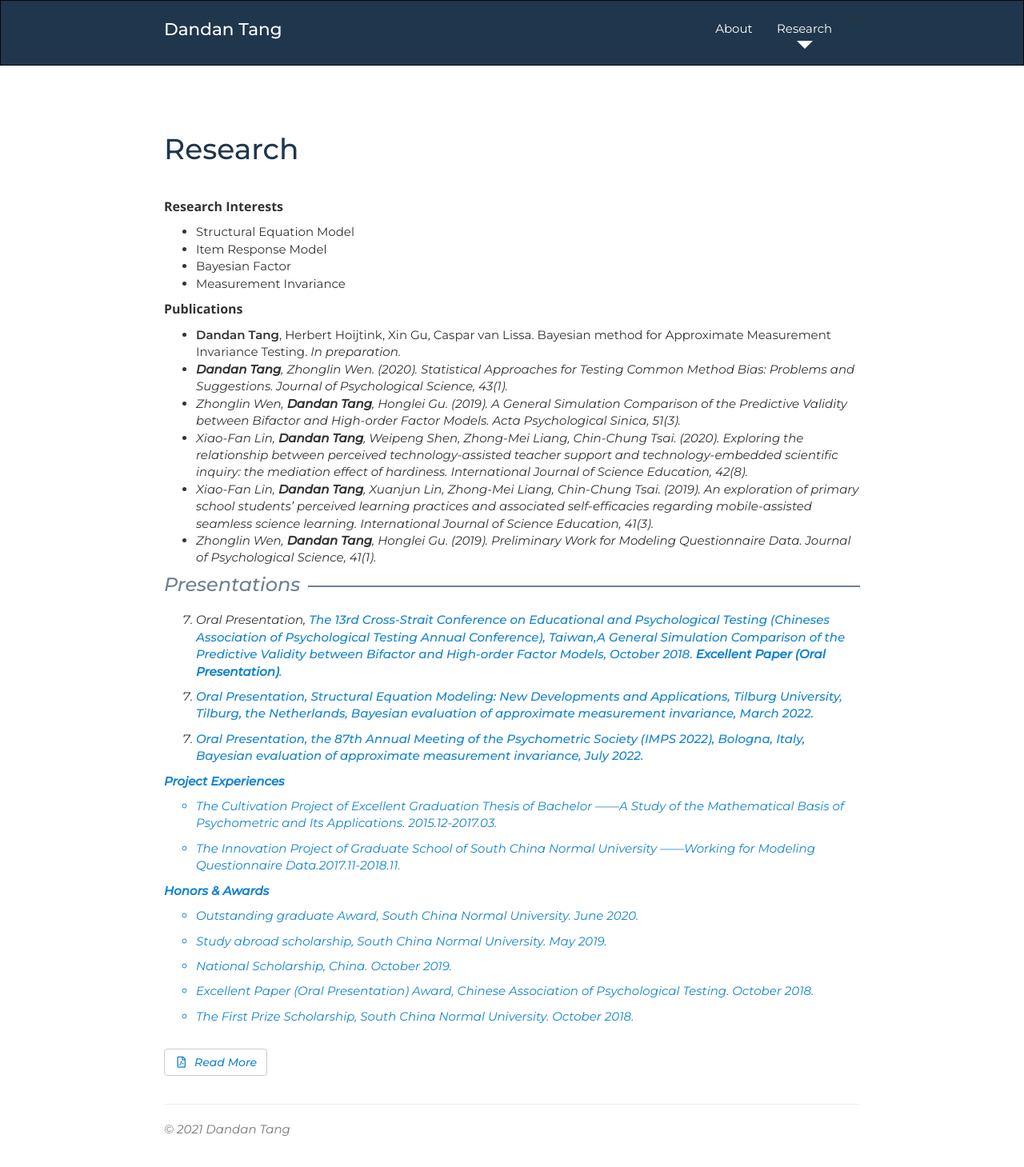
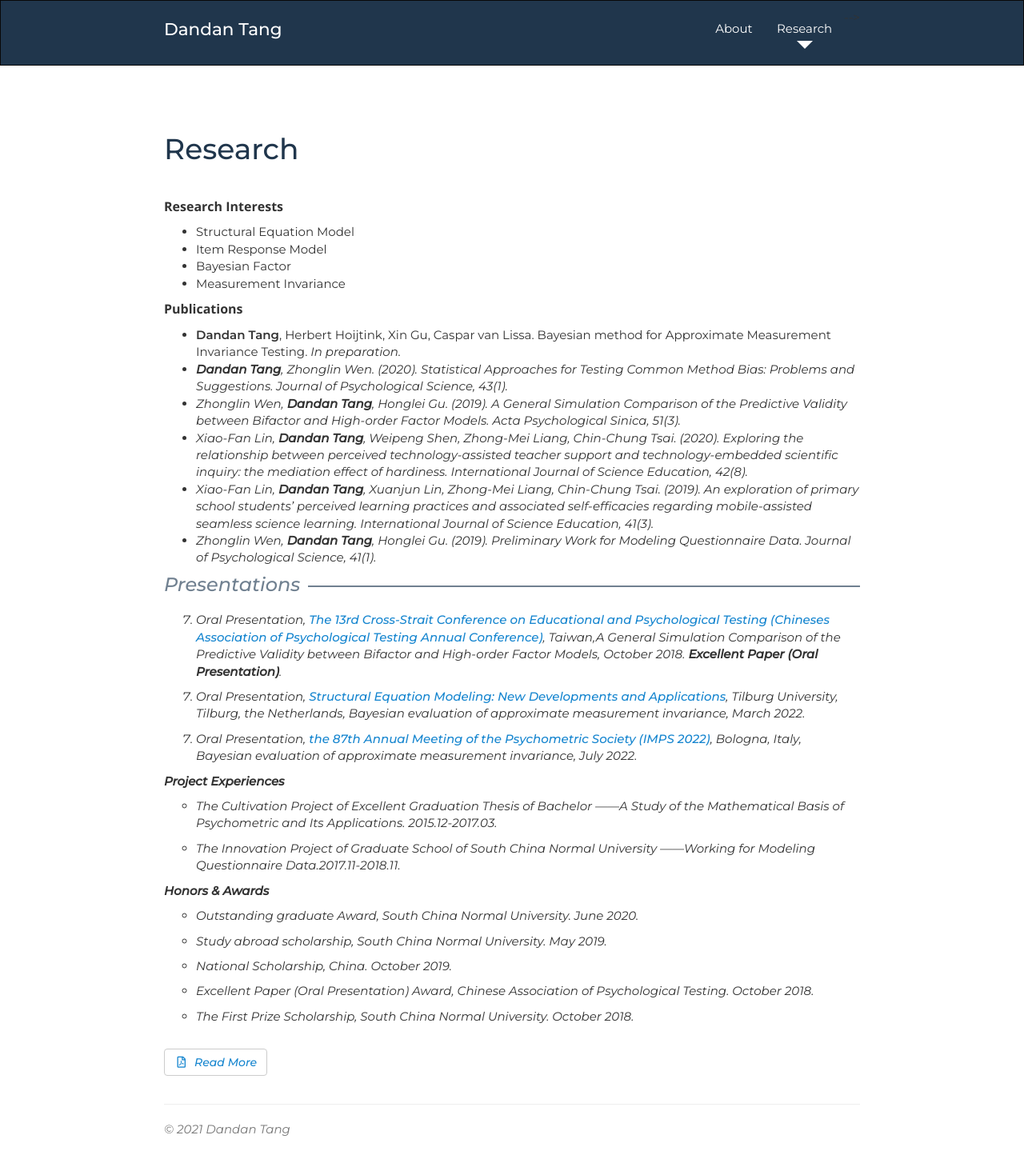
Before and after one commit to Tang-Lynn/tang-lynn.github.io, a Jekyll site: the page research.html, which Jekyll copies as it is, in a window 1280 px wide. Shown: the whole page at 80% size. Built offline with Jekyll 4.4.1, drawn with Linux system fonts in a browser that asks for light colours; nearby versions of some CDN libraries; a style sheet for code colours, icons or effects is not loaded; part of the change alters nothing that is shown.

```diff
--- a/research.html
+++ b/research.html
@@ -119,9 +119,9 @@
 
             <!--<ul class="push-down-1">-->
 	    <ol>
-               <li value="7">Oral Presentation, <a href="https://csept2018.weebly.com/"> The 13rd Cross-Strait Conference on Educational and Psychological Testing (Chineses Association of Psychological Testing Annual Conference), Taiwan,A General Simulation Comparison of the Predictive Validity between Bifactor and High-order Factor Models, October 2018.<b> Excellent Paper (Oral Presentation)</b>. </li>
-               <li value="7">Oral Presentation,  <a href="https://www.tilburguniversity.edu/about/schools/socialsciences/organization/departments/methodology-statistics/events/structural-equation-modeling">Structural Equation Modeling: New Developments and Applications, Tilburg University, Tilburg, the Netherlands, Bayesian evaluation of approximate measurement invariance, March 2022. </li>
-               <li value="7">Oral Presentation, <a href="https://www.psychometricsociety.org/imps-2022">the 87th Annual Meeting of the Psychometric Society (IMPS 2022), Bologna, Italy, Bayesian evaluation of approximate measurement invariance, July 2022. </li>
+               <li value="7">Oral Presentation, <a href="https://csept2018.weebly.com/"> The 13rd Cross-Strait Conference on Educational and Psychological Testing (Chineses Association of Psychological Testing Annual Conference)</a>, Taiwan,A General Simulation Comparison of the Predictive Validity between Bifactor and High-order Factor Models, October 2018.<b> Excellent Paper (Oral Presentation)</b>. </li>
+               <li value="7">Oral Presentation,  <a href="https://www.tilburguniversity.edu/about/schools/socialsciences/organization/departments/methodology-statistics/events/structural-equation-modeling">Structural Equation Modeling: New Developments and Applications</a>, Tilburg University, Tilburg, the Netherlands, Bayesian evaluation of approximate measurement invariance, March 2022. </li>
+               <li value="7">Oral Presentation, <a href="https://www.psychometricsociety.org/imps-2022">the 87th Annual Meeting of the Psychometric Society (IMPS 2022)</a>, Bologna, Italy, Bayesian evaluation of approximate measurement invariance, July 2022. </li>
             </ol>
             <!--</ul>-->
 
```
